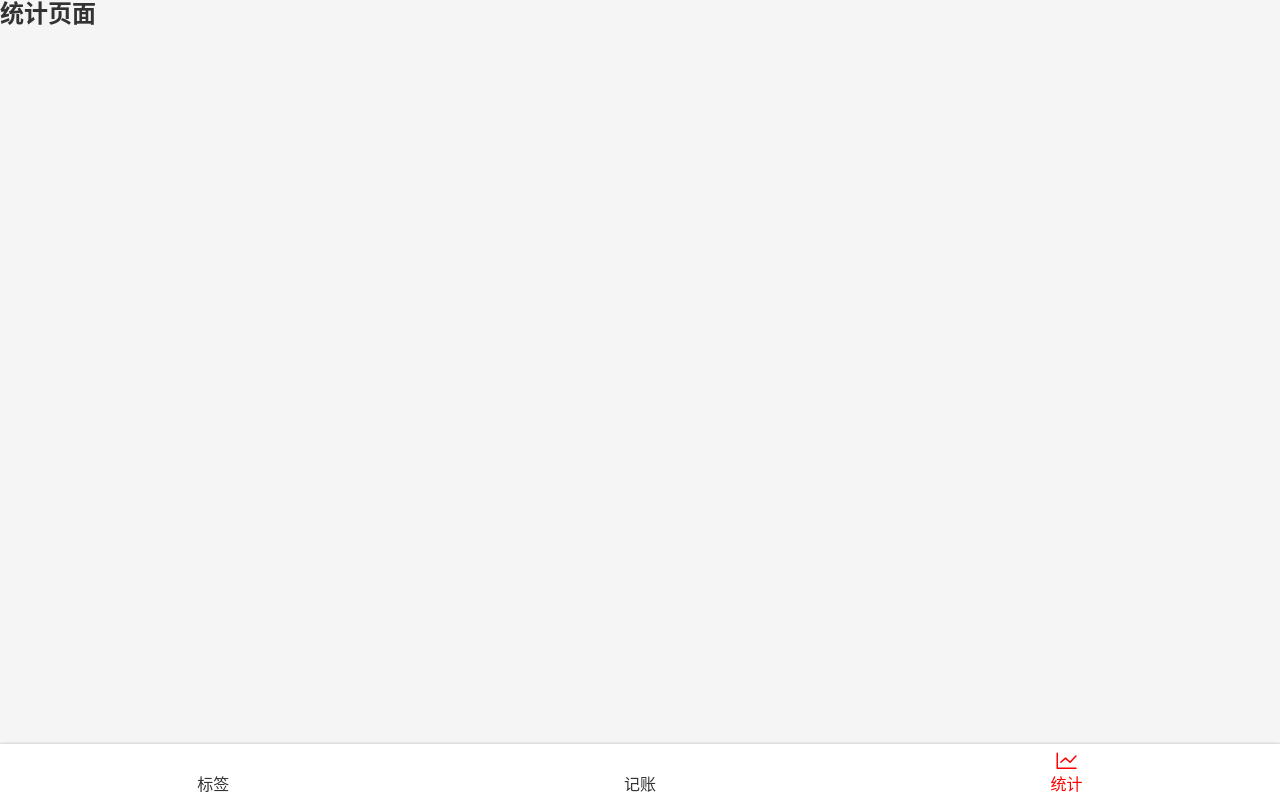
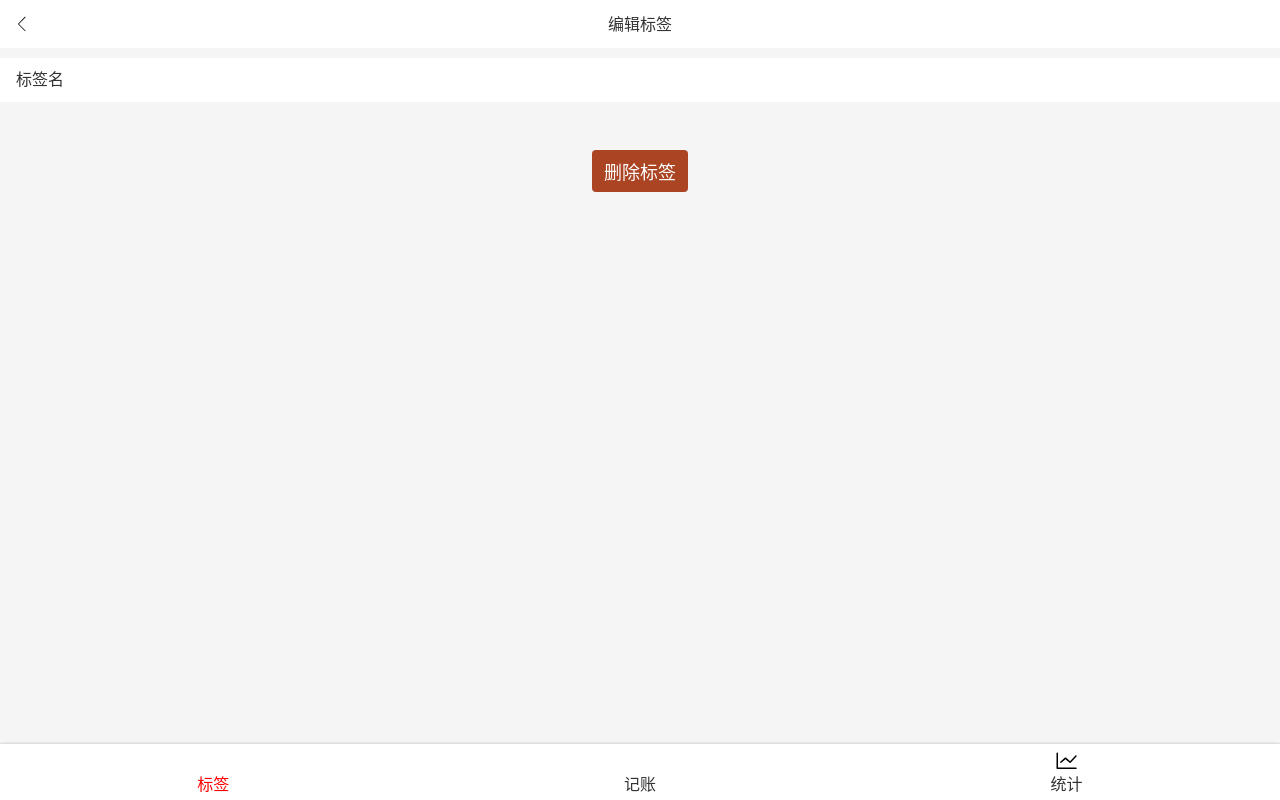
Before and after one commit to liu0haha123/535-moreny-react, a React app: page /#/tags/1 in a window 1280 px wide. Before the commit this address led to /#/Statistics. Built offline with nearby package versions, Linux system fonts and the light colour scheme.

Commit message:
Tag组件的样式

```diff
--- /dev/null
+++ b/src/components/Center.tsx
@@ -0,0 +1,10 @@
+import styled from "styled-components";
+
+const Center = styled.div`
+  display: flex;
+  justify-content: center;
+  align-items: center;
+  flex-direction: column;
+`;
+
+export default Center
--- a/src/components/Input.tsx
+++ b/src/components/Input.tsx
@@ -11,7 +11,7 @@ const Label = styled.label`
   > input {
     display: block;
     width: 100%;
-    height: 72px;
+    height: 44px;
     border: none;
     background: none;
   }
--- /dev/null
+++ b/src/components/Space.tsx
@@ -0,0 +1,7 @@
+import styled from "styled-components";
+
+const Space = styled.div`
+  height: 16px;
+`;
+
+export default Space
--- a/src/views/Money/NoteSection.tsx
+++ b/src/views/Money/NoteSection.tsx
@@ -4,7 +4,7 @@ import styled from "styled-components";
 
 const Wrapper = styled.section`
   background-color: #f5f5f5;
-  padding: 0 16px;
+  padding: 14px 16px;
   font-size: 14px;
 `;
 type Props = {
--- a/src/views/Tag.tsx
+++ b/src/views/Tag.tsx
@@ -1,6 +1,9 @@
 import Button from "components/Button";
+import Center from "components/Center";
 import Icon from "components/Icons";
+import Input from "components/Input";
 import Layout from "components/Layout";
+import Space from "components/Space";
 import React from "react";
 import { useParams } from "react-router-dom";
 import styled from "styled-components";
@@ -14,8 +17,13 @@ const Topbar = styled.header`
   justify-content: space-between;
   align-items: center;
   line-height: 20px;
-  padding:14px;
+  padding: 14px;
   background: white;
+`;
+const InputWrapper = styled.div`
+  background-color: white;
+  padding: 0 16px;
+  margin-top: 10px;
 `;
 const Tag: React.FC = (props) => {
   const { findTag } = useTags();
@@ -29,15 +37,15 @@ const Tag: React.FC = (props) => {
         <span>编辑标签</span>
         <Icon name=""></Icon>
       </Topbar>
-      <div>
-        <label>
-          <span>备注</span>
-          <input type="text" placeholder="标签名" />
-        </label>
-      </div>
-      <div>
+      <InputWrapper>
+        <Input type="text" label="标签名" />
+      </InputWrapper>
+      <Center>
+        <Space />
+        <Space />
+        <Space />
         <Button>删除标签</Button>
-      </div>
+      </Center>
     </Layout>
   );
 };
--- a/src/views/Tags.tsx
+++ b/src/views/Tags.tsx
@@ -5,6 +5,8 @@ import styled from "styled-components";
 import Icon from "components/Icons";
 import Button from "components/Button";
 import { Link } from "react-router-dom";
+import Center from "components/Center";
+import Space from "components/Space";
 
 const TagList = styled.ol`
   font-size: 16px;
@@ -23,15 +25,6 @@ const TagList = styled.ol`
   }
 `;
 
-const Center = styled.div`
-  display: flex;
-  justify-content: center;
-  align-items: center;
-  flex-direction:column;
-`;
-const Space = styled.div`
-  height: 16px;
-`
 function Tags() {
   const { tags} = useTags();
   return (
```
